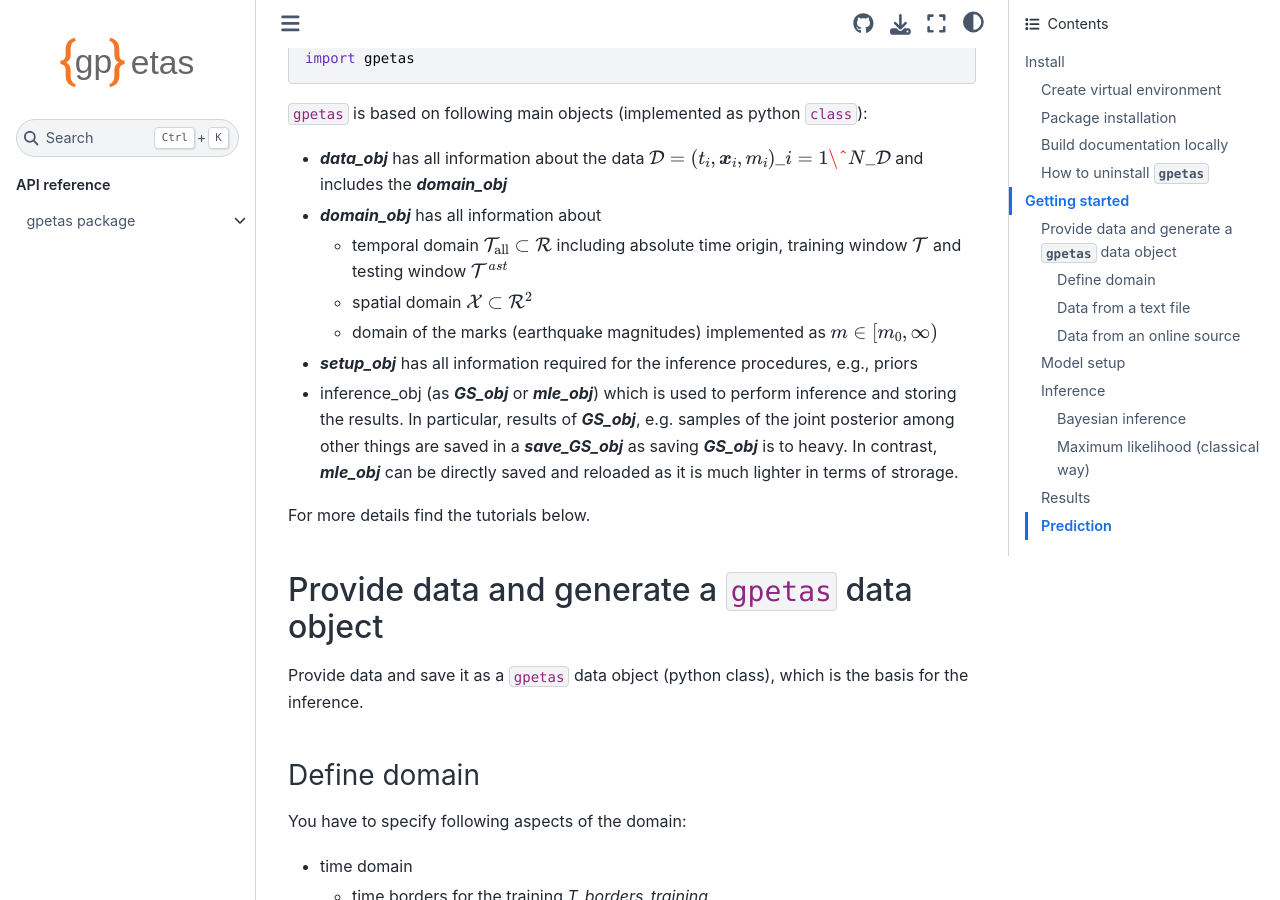
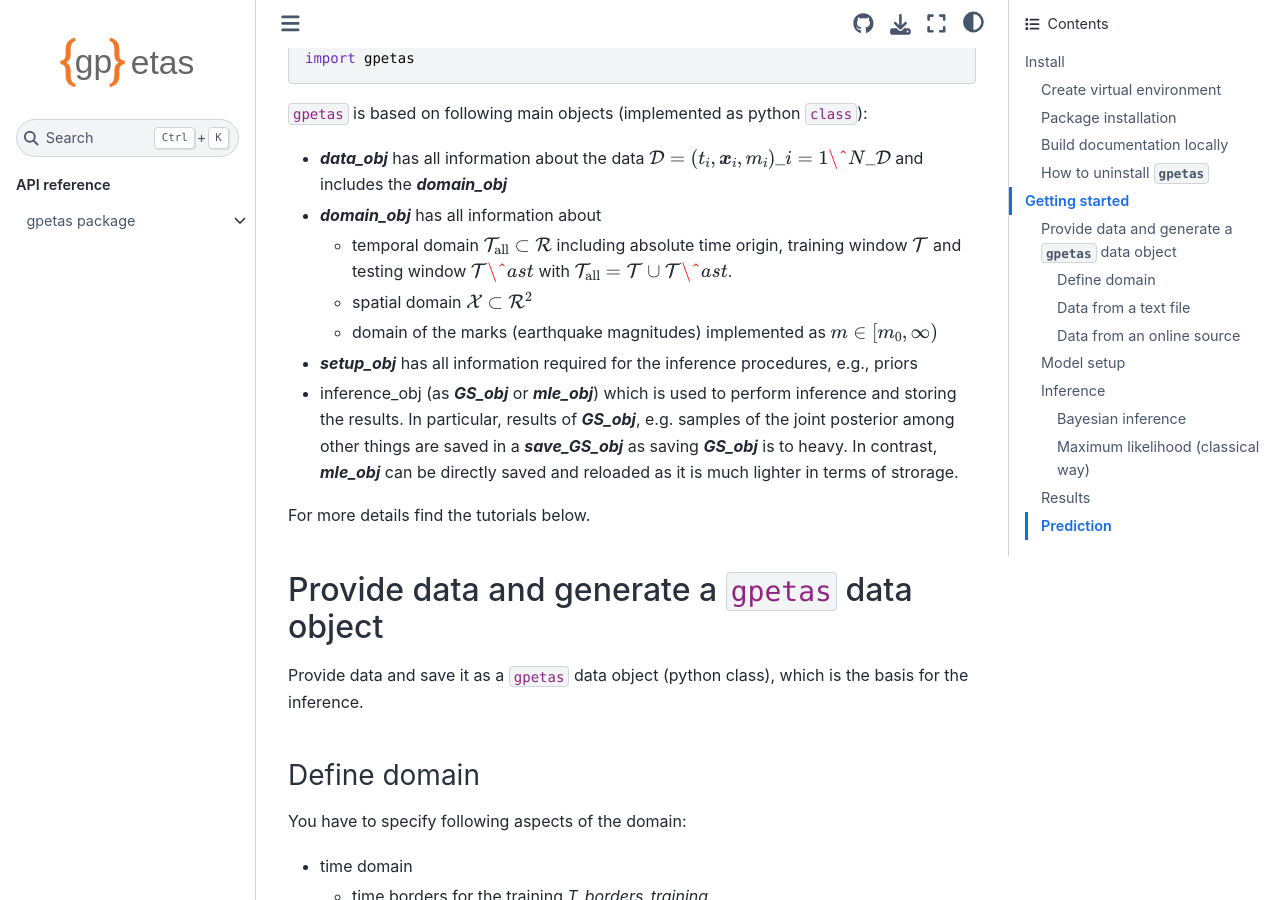
Before and after one commit to chris-molki/gpetas, a Sphinx documentation site: the page built from docs/source/README.md, in a window 1280 px wide and 900 px high, scrolled down 1764 px. Built offline with Sphinx 7.4.7 and the Sphinx Book theme 1.1.4, drawn with Linux system fonts in a browser that asks for light colours; pages that are not in the unit, such as notebooks, are missing from menus.

Commit message:
until data_obj

```diff
--- a/docs/source/README.md
+++ b/docs/source/README.md
@@ -72,7 +72,8 @@ import gpetas
 ``gpetas`` is based on following main objects (implemented as python ``class``):
 * ***data_obj*** has all information about the data $\mathcal{D}=\\{(t_i,\boldsymbol{x}_i,m_i)\\}\_{i=1}\^{N\_{\mathcal{D}}}$ and includes the ***domain_obj***
 * ***domain_obj*** has all information about
-  * temporal domain $\mathcal{T_{\rm all}}\subset \mathcal{R}$ including absolute time origin, training window $\mathcal{T}$ and testing window $\mathcal{T^ast}$
+  * temporal domain $\mathcal{T_{\rm all}}\subset \mathcal{R}$ including absolute time origin, training window $\mathcal{T}$ and testing
+  window $\mathcal{T\^ast}$ with $\mathcal{T_{\rm all}}=\mathcal{T}\cup\mathcal{T\^ast}$.
   * spatial domain $\mathcal{X}\subset \mathcal{R}^2$
   * domain of the marks (earthquake magnitudes) implemented as $m\in[m_0,\infty)$
 * ***setup_obj*** has all information required for the inference procedures, e.g., priors
```
